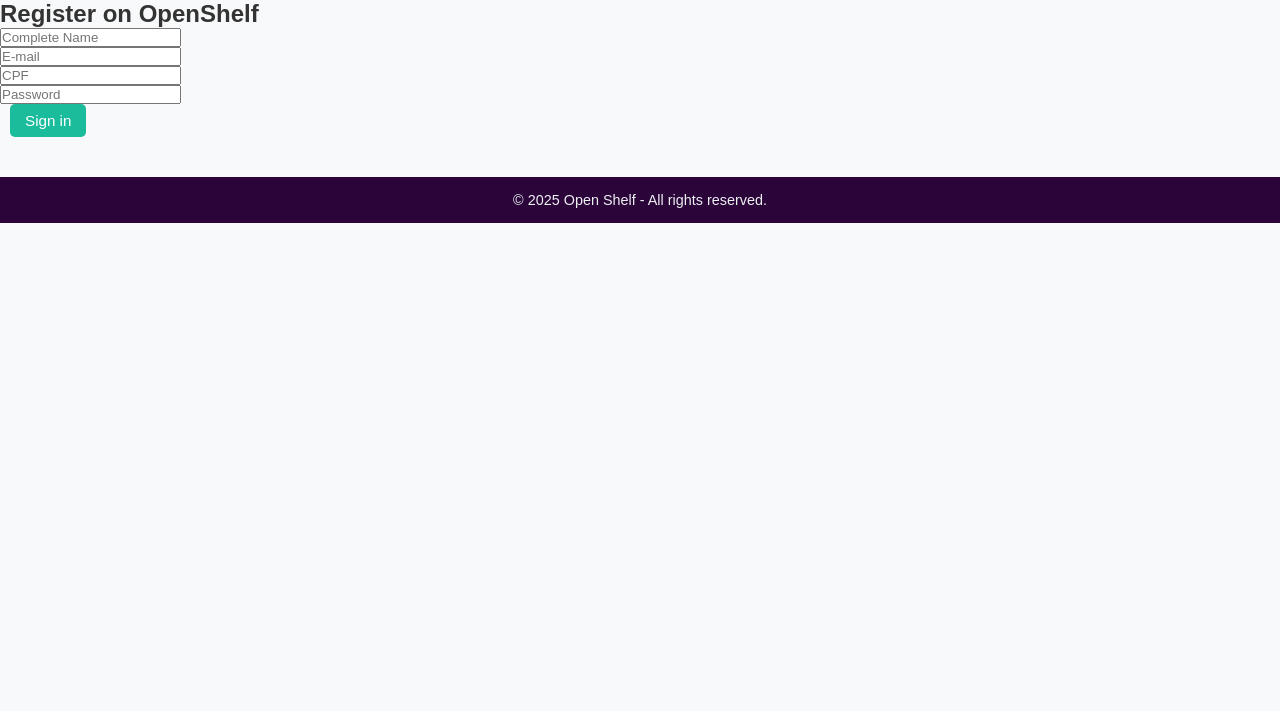
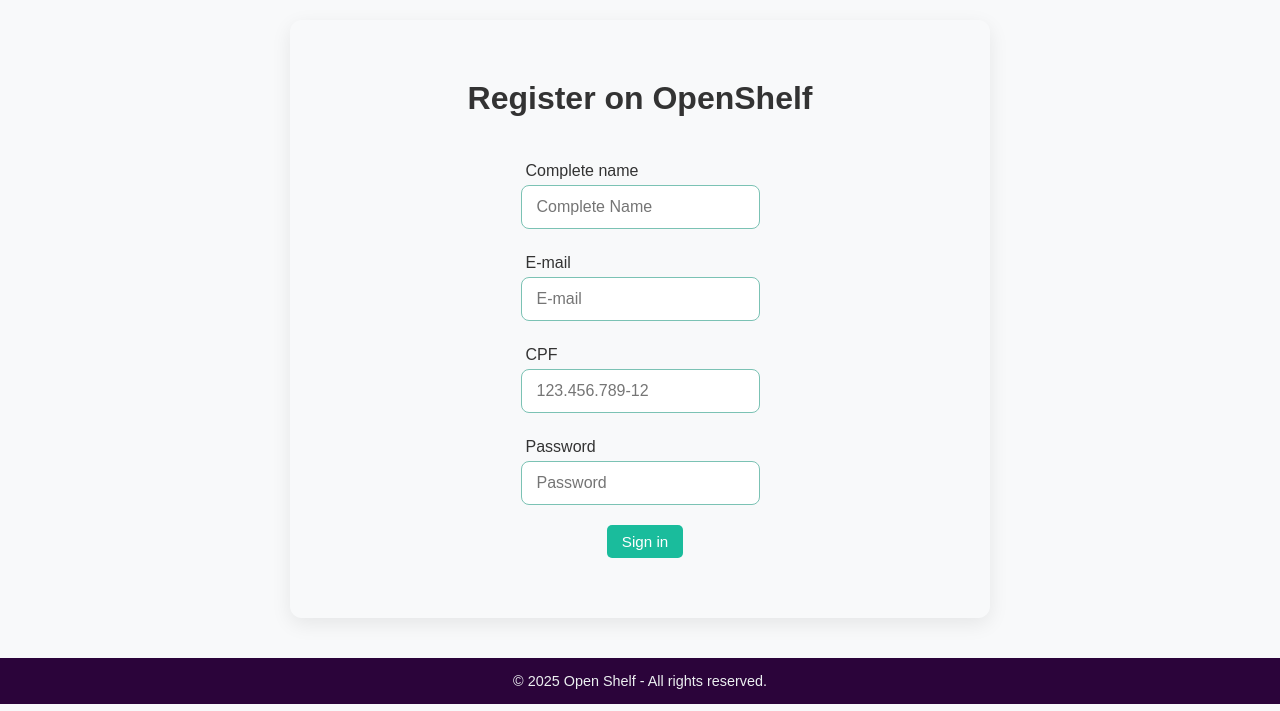
Before and after one commit to amand4morais/OpenShelf, a PHP site: page /register in a window 1280 px wide. Shown: the part 89-800 px from the top of the page. Run offline with PHP 8.4, Linux system fonts and the light colour scheme.

Commit message:
login and register added

```diff
--- a/css/style.css
+++ b/css/style.css
@@ -222,7 +222,7 @@ button a {
 
 /* Parte do catalogue */
 
-.btn-insertb {
+.btn-insertb, .button-lend {
   margin: 20px;
   text-align: center;
 }
@@ -271,7 +271,7 @@ table td[colspan] {
 
 /* Parte do Insert book */
 
-.insert-book {
+.insert-book, .register-login-user {
   padding: 60px 20px;
   max-width: 700px;
   margin: 0 auto;
@@ -310,3 +310,26 @@ table td[colspan] {
 .question {
   margin: 5px;
 }
+
+/* Parte do Register e Login */
+
+#register-login-form {
+  display: flex;
+  flex-direction: column;
+  gap: 20px;
+  align-items: center;
+}
+
+#register-login-form input[type="text"], input[type="email"] {
+  padding: 12px 15px;
+  border-radius: 8px;
+  border: 1px solid #7bc2b4;
+  font-size: 1rem;
+  transition: border-color 0.3s ease, box-shadow 0.3s ease;
+}
+
+#register-login-form input[type="text"]:focus, input[type="email"]:focus {
+  border-color: #1abc9c;
+  box-shadow: 0 0 5px rgba(26,188,156,0.4);
+  outline: none;
+}
--- a/views/catalogue.view.php
+++ b/views/catalogue.view.php
@@ -37,7 +37,7 @@
             <button class="btn-signin">Insert books</button>
         </a>
     </div>
-    <div class="button_lend">
+    <div class="button-lend">
         <a href="/catalogue/search-to-lend">
             <button class="btn-signin">Lend books</button>
         </a>
--- a/views/register.view.php
+++ b/views/register.view.php
@@ -1,17 +1,21 @@
-<section class="register-user">
-    <h2 class="register-home">Register on OpenShelf</h2>
+<section class="register-login-user">
+    <h2 class="book-home">Register on OpenShelf</h2>
 
-    <form id="register-form" method="POST" action="/register/save">
+    <form id="register-login-form" method="POST" action="/register/save">
         <div class="username">
+            <p class="question">Complete name</p>
             <input type="text" name="username" placeholder="Complete Name">
         </div>
         <div class="user-email">
+            <p class="question">E-mail</p>
             <input type="email" name="user-email" placeholder="E-mail">
         </div>
         <div class="user-cpf">
-            <input type="text" name="user-cpf" placeholder="CPF">
+            <p class="question">CPF</p>
+            <input type="text" name="user-cpf" placeholder="123.456.789-12">
         </div>
         <div class="user-password">
+            <p class="question">Password</p>
             <input type="text" name="user-password" placeholder="Password">
         </div>
         <div>
```
Also changed, not shown: views/login.view.php (+5 -3 lines), views/user.view.php (+7 -5 lines). Lines whose indentation alone changed are shown as unchanged.
